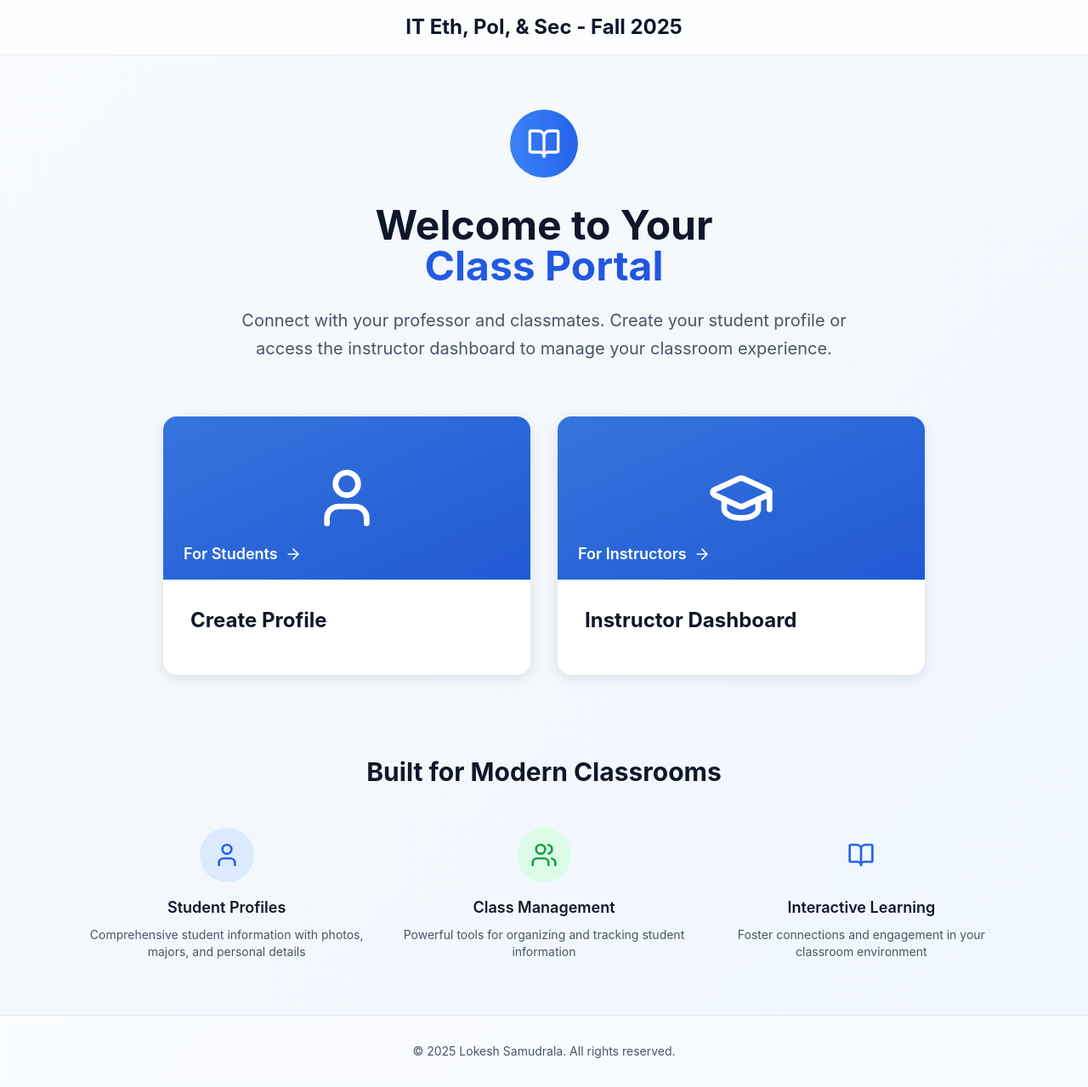
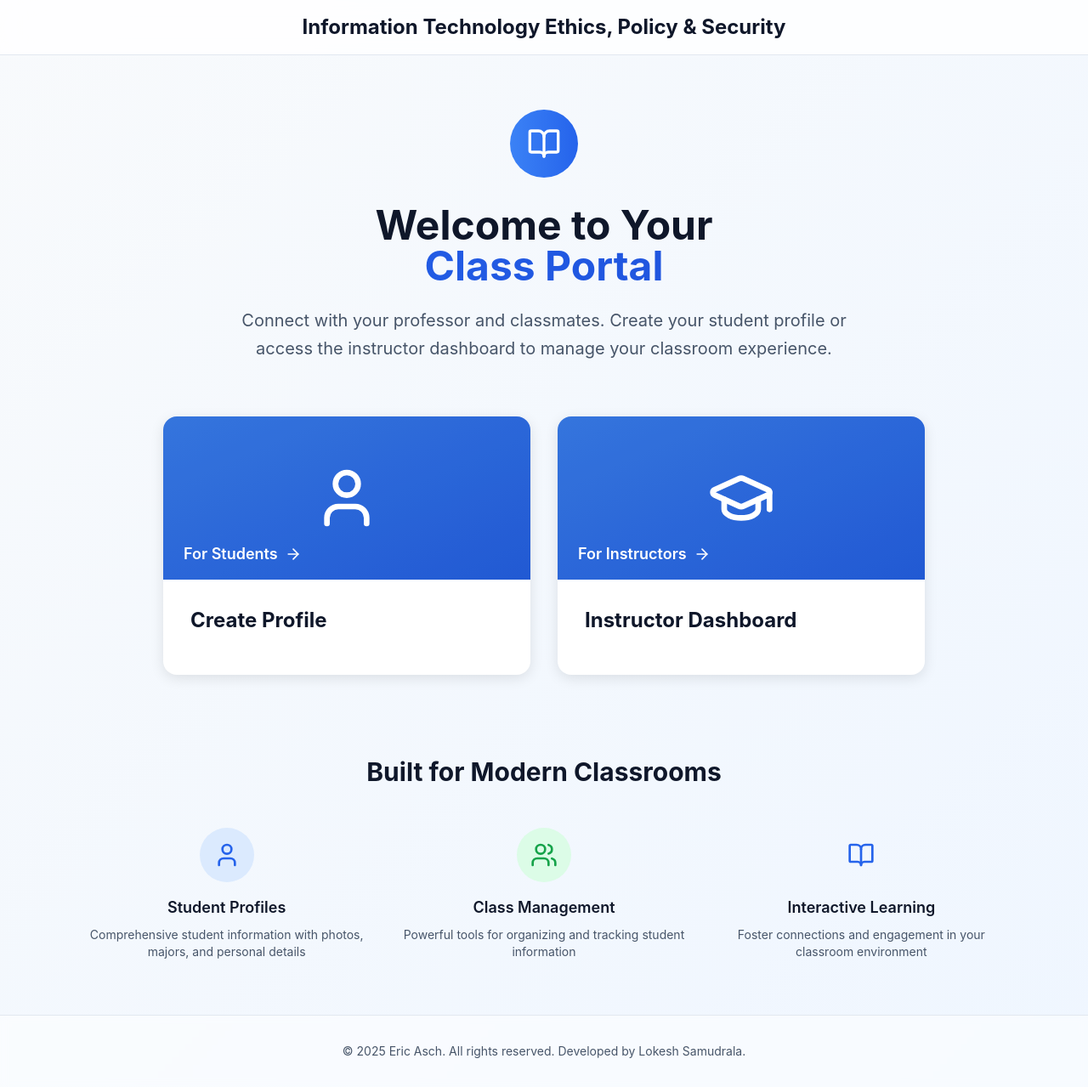
Before and after one commit to lokeshsamudrala/student-management-system, a React (Create React App) app: page / in a window 1280 px wide. Shown: the whole page at 85% size. Built offline with nearby package versions, Linux system fonts and the light colour scheme; no server answers.

Commit message:
Modified Footer and header

```diff
--- a/src/components/Home/Home.js
+++ b/src/components/Home/Home.js
@@ -11,7 +11,7 @@ const Home = () => {
         <div className="max-w-7xl mx-auto px-4 sm:px-6 lg:px-8">
           <div className="flex justify-center items-center h-16">
             <h1 className="text-2xl font-bold text-apple-900 font-sf">
-              IT Eth, Pol, & Sec - Fall 2025
+              Information Technology Ethics, Policy & Security
             </h1>
           </div>
         </div>
@@ -177,7 +177,7 @@ const Home = () => {
         <div className="max-w-7xl mx-auto px-4 sm:px-6 lg:px-8 py-8">
           <div className="text-center text-apple-600">
             <p className="text-sm">
-              &copy; 2025 Lokesh Samudrala. All rights reserved.
+              &copy; 2025 Eric Asch. All rights reserved. Developed by <a href='https://github.com/lokeshsamudrala'>Lokesh Samudrala</a>.
             </p>
           </div>
         </div>
```
